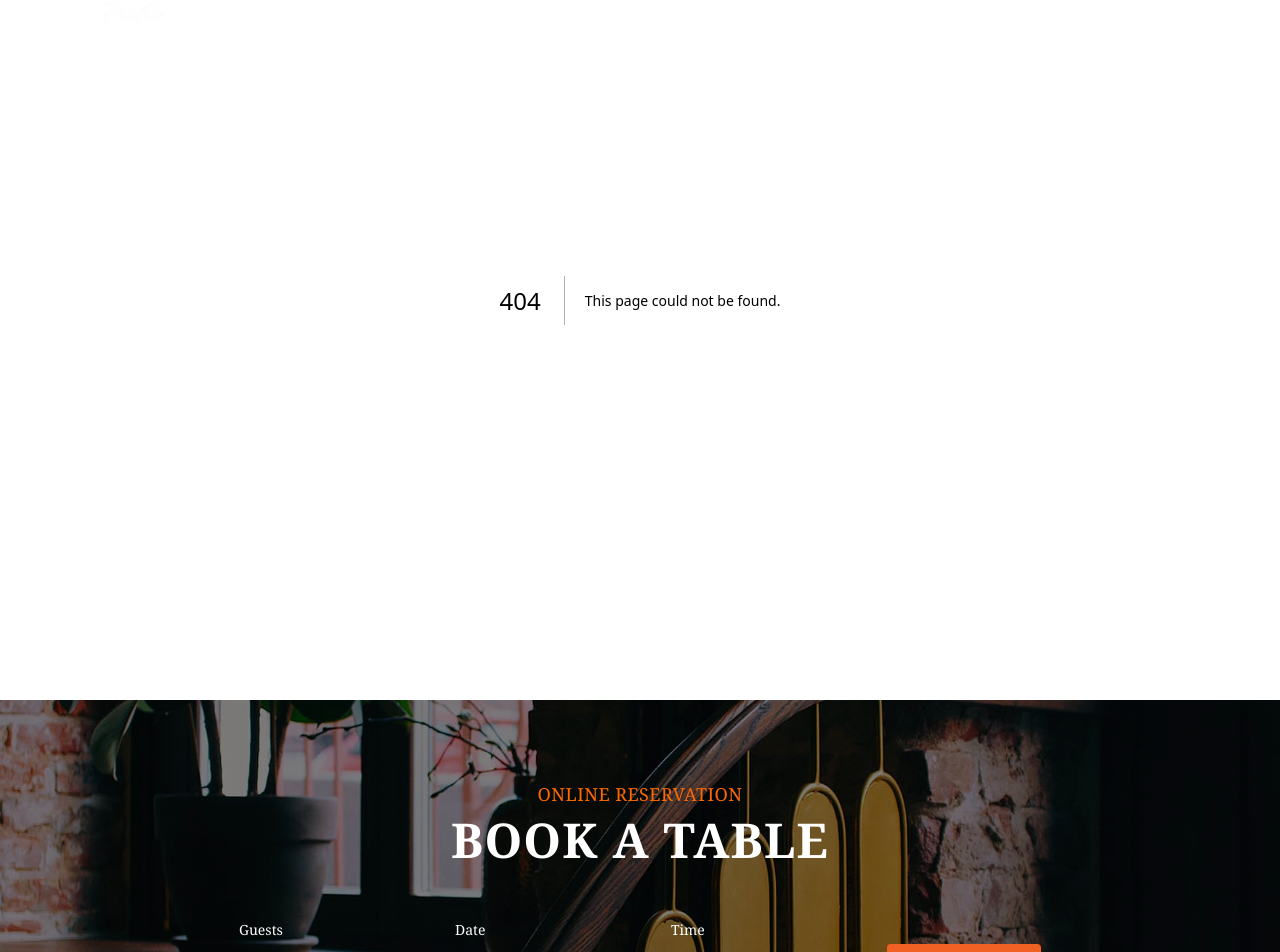
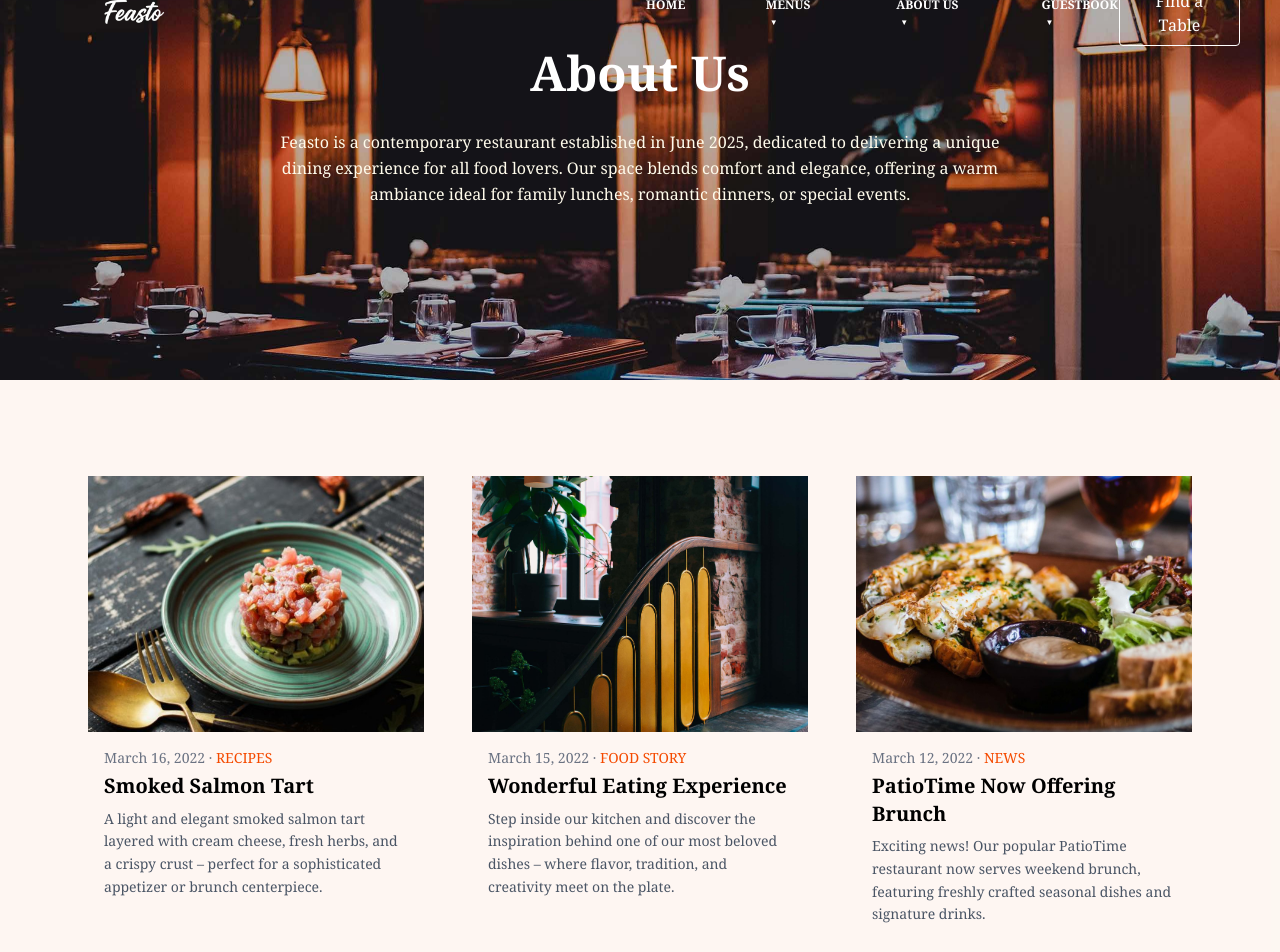
Before and after one commit to AltinaBraha/Feasto, a Next.js app in the folder feasto/: page /about-us in a window 1280 px wide. Before the commit this address had no page. Shown: the part 100-1052 px from the top of the page. Built offline with nearby package versions, Linux system fonts and the light colour scheme.

Commit message:
fixed about us page content

```diff
--- /dev/null
+++ b/feasto/app/about-us/page.js
@@ -0,0 +1,82 @@
+import Head from "next/head";
+import Image from "next/image";
+import secrets from "@/app/data/chefsSecrets.json";
+
+export default function ChefsSecretsPage() {
+  return (
+    <>
+      <Head>
+        <title>Our Chefs&apos; Secrets | Feasto</title>
+
+        <meta
+          name="description"
+          content="Discover our latest recipes and culinary insights from top chefs."
+        />
+      </Head>
+
+      <section className="min-h-screen  text-black bg-[rgba(221,89,3,0.05)]">
+        {/* HERO SECTION */}
+        <header className="relative h-[60vh] flex items-center justify-center overflow-hidden">
+          <div
+            className="absolute inset-0 bg-cover bg-center"
+            style={{ backgroundImage: "url('/img/chefs-banner.jpg')" }}
+          ></div>
+          <div className="relative z-10 text-center">
+            <h1 className="text-white text-5xl font-bold px-6 py-4">
+              About Us
+            </h1>
+            <div className=" px-6 py-4 rounded-md max-w-3xl mx-auto mb-6">
+              <p className="text-amber-50 text-base leading-relaxed ">
+                Feasto is a contemporary restaurant established in June 2025,
+                dedicated to delivering a unique dining experience for all food
+                lovers. Our space blends comfort and elegance, offering a warm
+                ambiance ideal for family lunches, romantic dinners, or special
+                events.
+              </p>
+            </div>
+          </div>
+        </header>
+
+        {/* CONTENT SECTION */}
+        <div className="max-w-6xl mx-auto px-6 py-24">
+          <div className="grid md:grid-cols-3 gap-12">
+            {secrets.map((item) => (
+              <article
+                key={item.id}
+                className=" overflow-hidden group cursor-pointer"
+              >
+                <div className="w-full h-64 relative mb-4 overflow-hidden ">
+                  <div className="w-full h-full transition-transform duration-300 ease-in-out group-hover:scale-105">
+                    <Image
+                      src={item.image}
+                      alt={item.title}
+                      fill
+                      className="object-cover"
+                    />
+                  </div>
+                </div>
+                <div className="px-4 pb-6">
+                  <p className="text-sm text-gray-500 mb-1">
+                    {item.date} ·{" "}
+                    {item.category.map((cat, i) => (
+                      <span key={i} className="text-orange-600 font-medium">
+                        {cat}
+                        {i !== item.category.length - 1 && ", "}
+                      </span>
+                    ))}
+                  </p>
+                  <h3 className="text-xl font-semibold mb-2 leading-snug">
+                    {item.title}
+                  </h3>
+                  <p className="text-sm text-gray-600 leading-relaxed">
+                    {item.description}
+                  </p>
+                </div>
+              </article>
+            ))}
+          </div>
+        </div>
+      </section>
+    </>
+  );
+}
```
